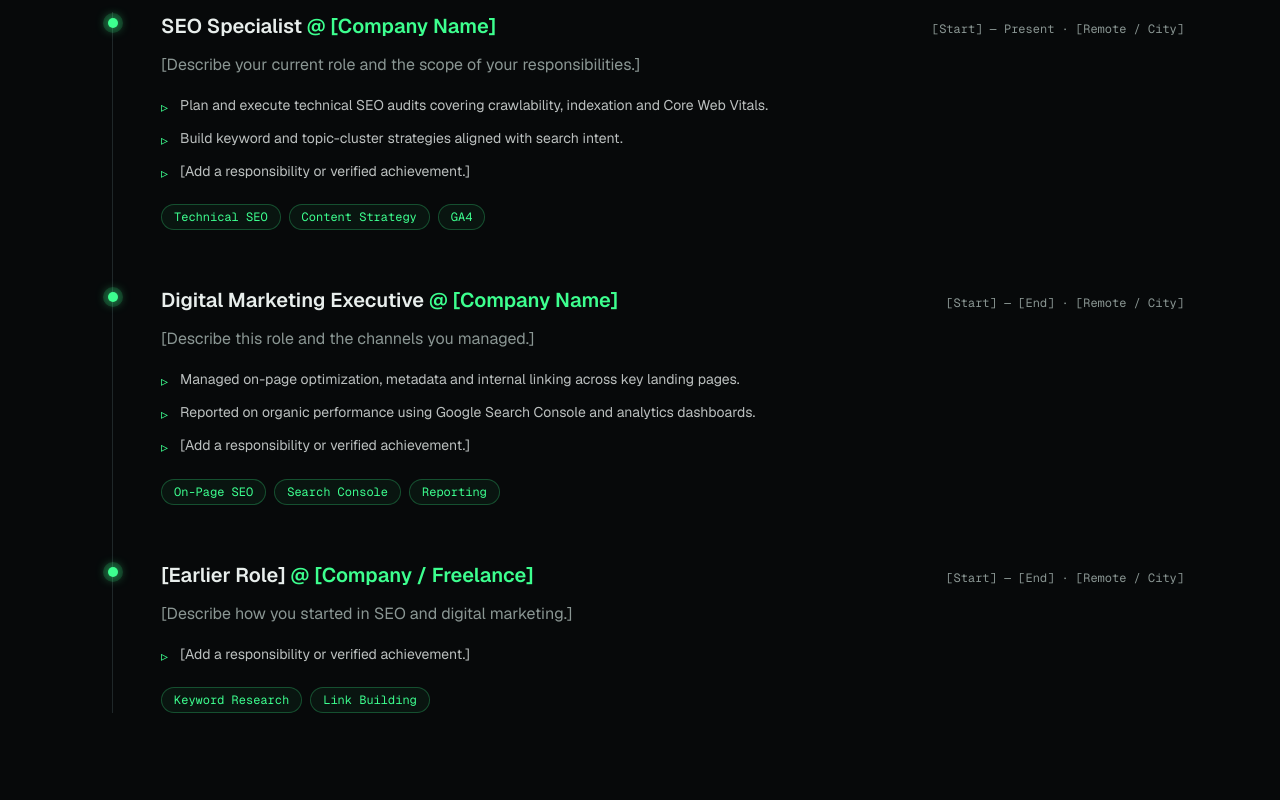
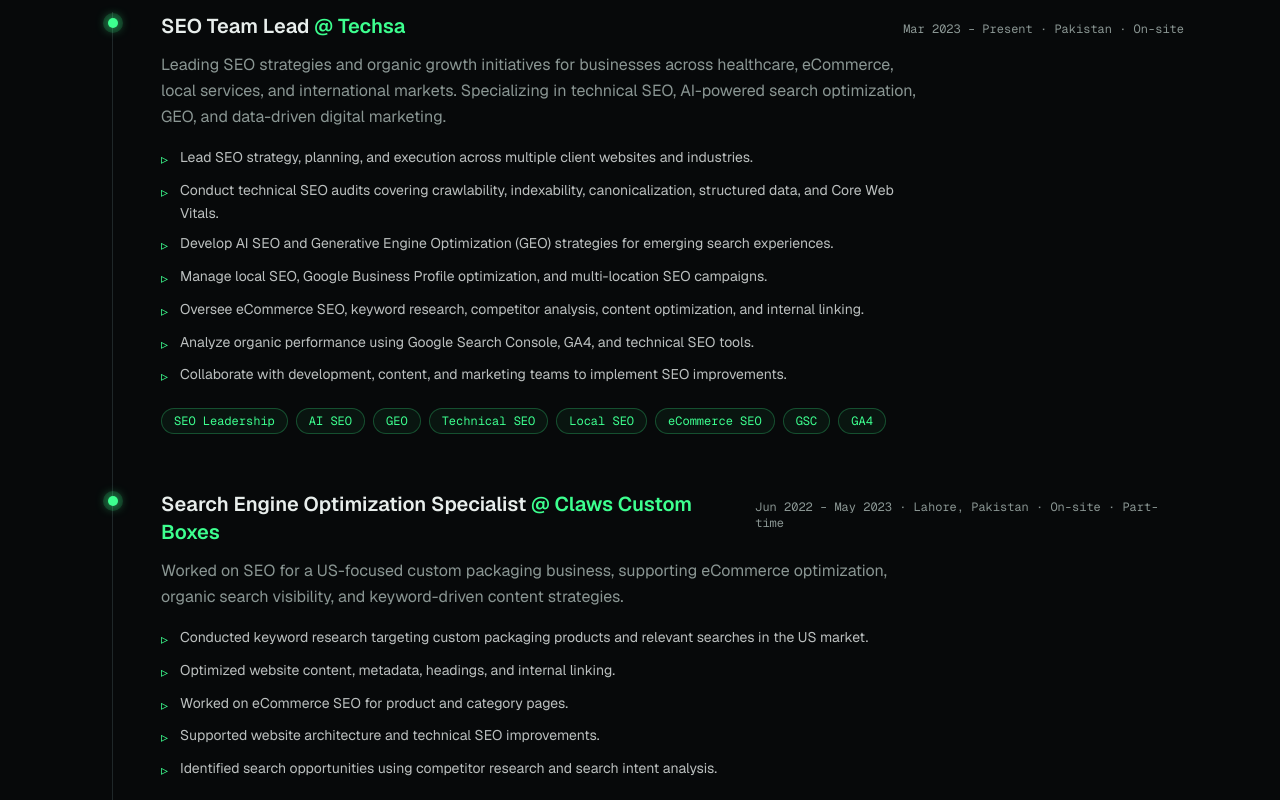
Before and after one commit to asadnaeem280/asad-naeem-portfolio, a Next.js app: page / in a window 1280 px wide. Shown: the part 1660-2460 px from the top of the page. Built offline with nearby package versions, Linux system fonts and the light colour scheme.

Commit message:
Update portfolio.ts

```diff
--- a/app/data/portfolio.ts
+++ b/app/data/portfolio.ts
@@ -41,41 +41,78 @@ export type ExperienceItem = {
   tags: string[]
 }
 
+
 export const experience: ExperienceItem[] = [
   {
-    role: 'SEO Specialist',
-    company: '[Company Name]',
-    period: '[Start] — Present',
-    location: '[Remote / City]',
-    summary: '[Describe your current role and the scope of your responsibilities.]',
+    role: 'SEO Team Lead',
+    company: 'Techsa',
+    period: 'Mar 2023 – Present',
+    location: 'Pakistan · On-site',
+    summary:
+      'Leading SEO strategies and organic growth initiatives for businesses across healthcare, eCommerce, local services, and international markets. Specializing in technical SEO, AI-powered search optimization, GEO, and data-driven digital marketing.',
     points: [
-      'Plan and execute technical SEO audits covering crawlability, indexation and Core Web Vitals.',
-      'Build keyword and topic-cluster strategies aligned with search intent.',
-      '[Add a responsibility or verified achievement.]',
+      'Lead SEO strategy, planning, and execution across multiple client websites and industries.',
+      'Conduct technical SEO audits covering crawlability, indexability, canonicalization, structured data, and Core Web Vitals.',
+      'Develop AI SEO and Generative Engine Optimization (GEO) strategies for emerging search experiences.',
+      'Manage local SEO, Google Business Profile optimization, and multi-location SEO campaigns.',
+      'Oversee eCommerce SEO, keyword research, competitor analysis, content optimization, and internal linking.',
+      'Analyze organic performance using Google Search Console, GA4, and technical SEO tools.',
+      'Collaborate with development, content, and marketing teams to implement SEO improvements.',
     ],
-    tags: ['Technical SEO', 'Content Strategy', 'GA4'],
+    tags: [
+      'SEO Leadership',
+      'AI SEO',
+      'GEO',
+      'Technical SEO',
+      'Local SEO',
+      'eCommerce SEO',
+      'GSC',
+      'GA4',
+    ],
   },
   {
-    role: 'Digital Marketing Executive',
-    company: '[Company Name]',
-    period: '[Start] — [End]',
-    location: '[Remote / City]',
-    summary: '[Describe this role and the channels you managed.]',
+    role: 'Search Engine Optimization Specialist',
+    company: 'Claws Custom Boxes',
+    period: 'Jun 2022 – May 2023',
+    location: 'Lahore, Pakistan · On-site · Part-time',
+    summary:
+      'Worked on SEO for a US-focused custom packaging business, supporting eCommerce optimization, organic search visibility, and keyword-driven content strategies.',
     points: [
-      'Managed on-page optimization, metadata and internal linking across key landing pages.',
-      'Reported on organic performance using Google Search Console and analytics dashboards.',
-      '[Add a responsibility or verified achievement.]',
+      'Conducted keyword research targeting custom packaging products and relevant searches in the US market.',
+      'Optimized website content, metadata, headings, and internal linking.',
+      'Worked on eCommerce SEO for product and category pages.',
+      'Supported website architecture and technical SEO improvements.',
+      'Identified search opportunities using competitor research and search intent analysis.',
     ],
-    tags: ['On-Page SEO', 'Search Console', 'Reporting'],
+    tags: [
+      'eCommerce SEO',
+      'Technical SEO',
+      'On-Page SEO',
+      'Keyword Research',
+      'USA Market',
+    ],
   },
   {
-    role: '[Earlier Role]',
-    company: '[Company / Freelance]',
-    period: '[Start] — [End]',
-    location: '[Remote / City]',
-    summary: '[Describe how you started in SEO and digital marketing.]',
-    points: ['[Add a responsibility or verified achievement.]'],
-    tags: ['Keyword Research', 'Link Building'],
+    role: 'Search Engine Optimization Specialist',
+    company: 'Telelinks',
+    period: 'Oct 2022 – Mar 2023',
+    location: 'Lahore, Pakistan · On-site · Contract',
+    summary:
+      'Provided SEO services for a cleaning and moving business targeting Sweden, focusing on local search visibility, website optimization, and relevant service-related keywords.',
+    points: [
+      'Conducted keyword research for cleaning and moving services targeting the Swedish market.',
+      'Worked on website content, metadata, headings, and internal linking.',
+      'Supported local SEO optimization for relevant service areas.',
+      'Identified technical SEO issues and website optimization opportunities.',
+      'Worked with WordPress and on-page search engine optimization.',
+    ],
+    tags: [
+      'Local SEO',
+      'WordPress',
+      'Keyword Research',
+      'On-Page SEO',
+      'Sweden Market',
+    ],
   },
 ]
 
```
